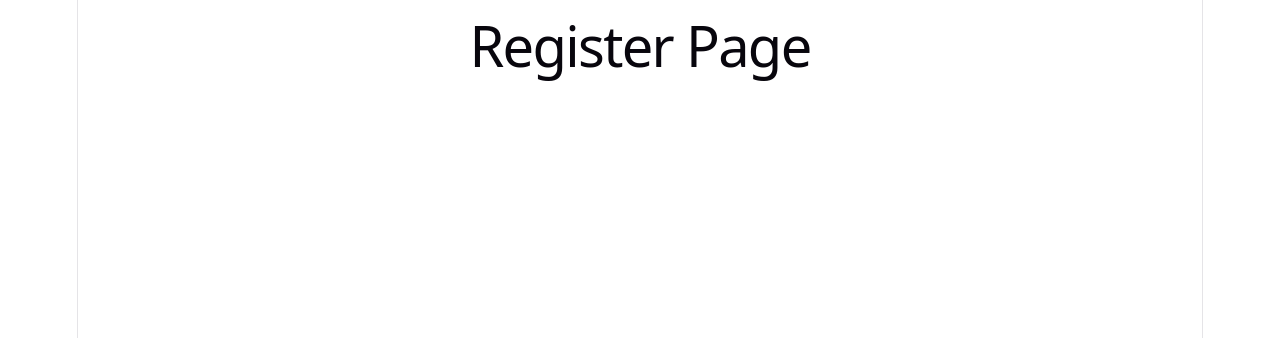
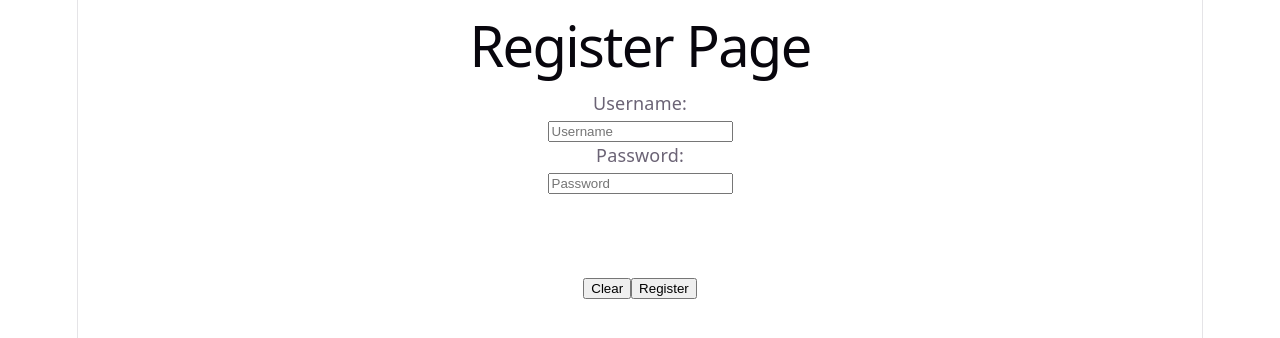
Before and after one commit to Harshith404/Casino, a React (Vite) app in the folder frontend/: page /register in a window 1280 px wide. Shown: the top 338 px of the page. Built offline with nearby package versions, Linux system fonts and the light colour scheme.

Commit message:
Add user registration page

```diff
--- a/frontend/src/pages/Login.tsx
+++ b/frontend/src/pages/Login.tsx
@@ -37,7 +37,7 @@ function Login()
   }
   return (
      <div>
-
+      <h1>Login</h1>
       <p>Username: </p>
       <input placeholder="Username" value={username} onChange={(event)=>{setUsername(event.target.value)}}/>
       <br></br>
--- a/frontend/src/pages/Register.tsx
+++ b/frontend/src/pages/Register.tsx
@@ -1,6 +1,61 @@
+import {useState} from 'react';
+import { useNavigate } from 'react-router-dom';
 function Register()
-{
-    return <h1>Register Page</h1>;
+{   const [username,setUsername] = useState("");
+    const [password,setPassword] = useState("");
+    const [error,setError] = useState("");
+    const [message,setMessage] = useState("");
+    const navigate = useNavigate();
+
+    async function handleRegister(){
+        if(!username || !password)
+        { setMessage("");
+            setError("Please enter Username and Password");
+            return;
+        }
+        setError("");
+        const response = await fetch(
+        "https://casino-ubcn.onrender.com/register",{method:"POST",
+            headers:{"Content-Type":"application/json"},
+            body: JSON.stringify({
+            username: username,
+            password: password
+            })
+        }
+        );
+    const data = await response.json();
+    if(data.error)
+    {
+        setMessage("");
+        setError(data.error);
+    }
+    else{
+        setMessage(data.message);
+        setError("");
+        navigate("/");
+    }
+    }
+    return (<div>
+        <h1>Register Page</h1>
+        <p>Username:</p>
+        <input placeholder="Username"value = {username} onChange={(event)=>setUsername(event.target.value)}/>
+        <br></br>
+        <p>Password:</p>
+        <input type="password" placeholder="Password"value = {password} onChange={(event)=>setPassword(event.target.value)}/>
+        <br></br>
+        <p>{error}</p>
+        <br></br>
+        <p>{message}</p>
+        <br></br>
+        <br></br>
+        <button onClick={() => {
+            setUsername("");
+            setPassword("");
+            setError("");
+            setMessage("");
+        }}>Clear</button>
+        <button onClick={handleRegister}>Register</button>
+    </div>);
 }
 
 export default Register;
```
